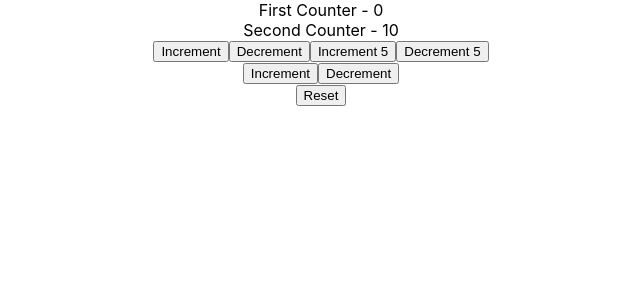
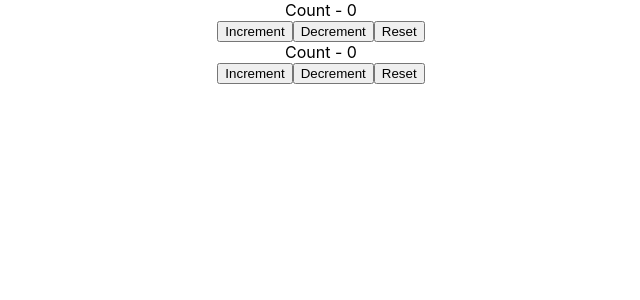
Before and after one commit to Hollie-Fritz/IndividualTaskQ2S1, a React (Create React App) app: page / in a window 1280 px wide. Shown: the top 300 px of the page, without its empty margins (319-959 px from the left). Built offline with nearby package versions, Linux system fonts and the light colour scheme.

Commit message:
multiple useReducers

```diff
--- a/src/App.js
+++ b/src/App.js
@@ -1,6 +1,6 @@
 import React from 'react'
 import './App.css'
-import CounterTwo from './components/CounterTwo'
+import CounterThree from './components/CounterThree'
 
 //step 1: create context
 export const UserContext = React.createContext()
@@ -9,8 +9,7 @@
 function App() {
   return (
     <div className='App'>
-      {/* <CounterOne /> */}
-      <CounterTwo />
+      <CounterThree />
   </div>
   )
 }
--- /dev/null
+++ b/src/components/CounterThree.js
@@ -0,0 +1,42 @@
+import React, {useReducer} from 'react';
+//define initial state
+const initialState = 0
+//accept current state and action then return new state
+//action is a instruction to the reducer function
+//define reducer function
+const reducer = (state, action) => {
+    switch(action){
+        case 'increment':
+            return state + 1
+        case 'decrement':
+            return state - 1
+        case 'reset':
+            return initialState
+        //unknown action - default
+        default:
+            return state
+    }
+}
+
+function CounterThree() {
+    // call on useReducer passing in a reducer function and the inital state
+    //returns the count value and dispatch method which accepts an action (button click)
+    const [count, dispatch] = useReducer(reducer, initialState)
+    const [countTwo, dispatchTwo] = useReducer(reducer, initialState)
+    return (
+        <div>
+            <div>Count - {count}</div>
+            <button onClick={() => dispatch('increment')}>Increment</button>
+            <button onClick={() => dispatch('decrement')}>Decrement</button>
+            <button onClick={() => dispatch('reset')}>Reset</button>
+            <div>
+            <div>Count - {countTwo}</div>
+            <button onClick={() => dispatchTwo('increment')}>Increment</button>
+            <button onClick={() => dispatchTwo('decrement')}>Decrement</button>
+            <button onClick={() => dispatchTwo('reset')}>Reset</button>
+</div>
+        </div>
+    )
+}
+
+export default CounterThree;
```
